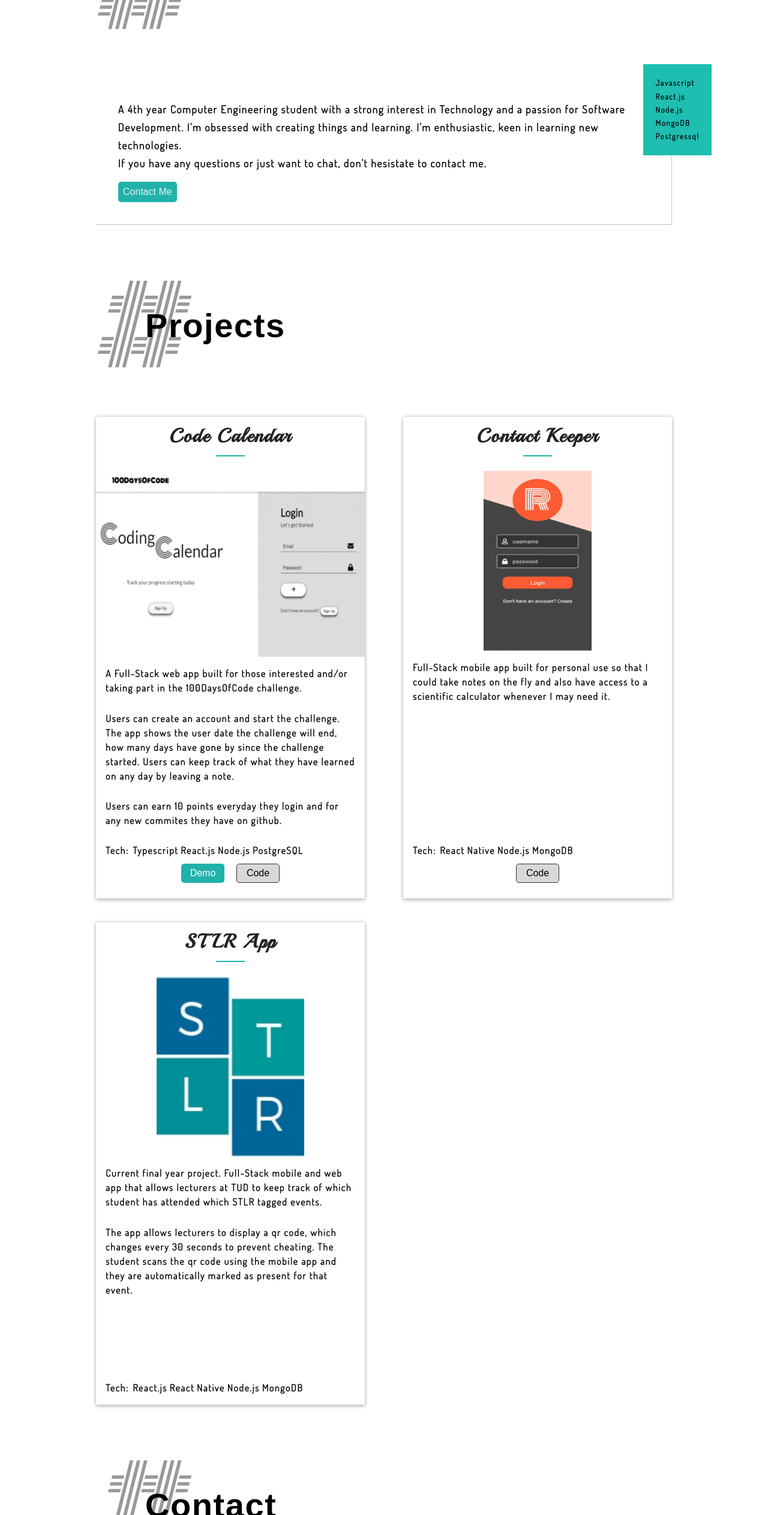
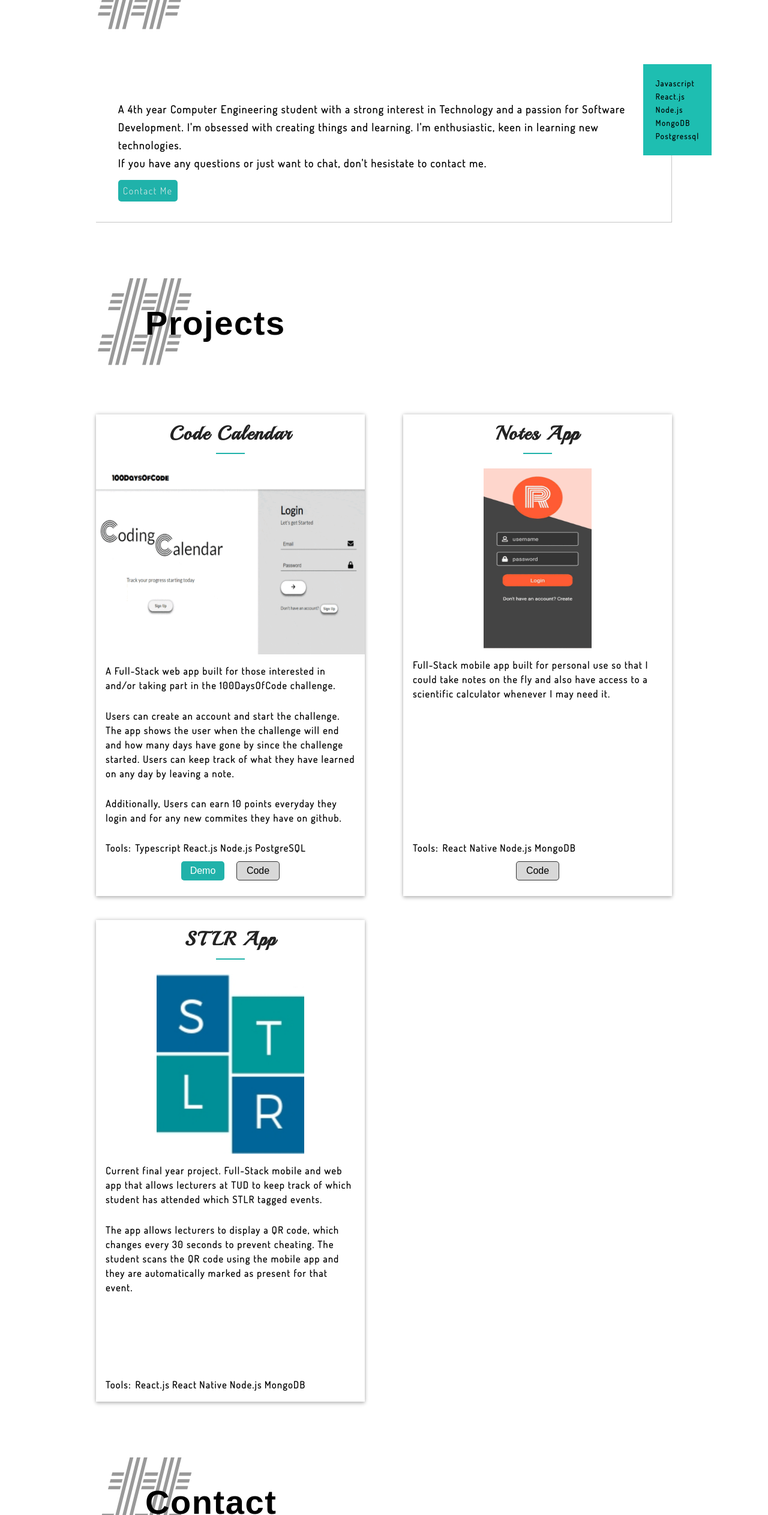
Before and after one commit to raducal/Portfolio, a React (Create React App) app: page / in a window 1280 px wide. Shown: the part 941-3467 px from the top of the page at 60% size. Built offline with nearby package versions, Linux system fonts and the light colour scheme.

Commit message:
clean-up

```diff
--- a/src/App.css
+++ b/src/App.css
@@ -71,6 +71,7 @@ li {
   background: lightseagreen;
   transition: all 0.3s ease-in;
   font-size: 1rem;
+  font-family: "Dosis", sans-serif;
 }
 
 .contactBtn:hover {
--- a/src/components/AboutSection/About.js
+++ b/src/components/AboutSection/About.js
@@ -1,5 +1,6 @@
 import React, { Fragment } from "react";
 import HeadingTitle from "../HeadingTitle";
+import { Link } from "react-scroll";
 
 const About = () => {
   return (
@@ -19,7 +20,18 @@ const About = () => {
             technologies. <br /> If you have any questions or just want to chat,
             don't hesistate to contact me.
           </p>
-          <button className="contactBtn">Contact Me</button>
+          {/* <button className="contactBtn">Contact Me</button> */}
+          <Link
+            className="contactBtn"
+            activeClass="active"
+            to="contact"
+            spy={true}
+            smooth={true}
+            offset={-50}
+            duration={700}
+          >
+            Contact Me
+          </Link>
         </div>
         <div className="about-me-skills">
           <p style={{ fontSize: "13px" }}>Javascript</p>
--- a/src/components/ProjectsSection/Projects.js
+++ b/src/components/ProjectsSection/Projects.js
@@ -19,27 +19,35 @@ const Projects = () => {
         <div className="projects">
           <SingleProject
             title="Code Calendar"
-            desc="A Full-Stack web app built for those interested and/or taking part in the 100DaysOfCode challenge. | Users can create an account and start the challenge. The app shows the user date the challenge will end, how many days have gone by since the challenge started. Users can keep track of what they have learned on any day by leaving a note. | Users can earn 10 points everyday they login and for any new commites they have on github."
+            desc="A Full-Stack web app built for those interested in and/or taking part in the 100DaysOfCode challenge. | Users can create an account and start the challenge. The app shows the user when the challenge will end and how many days have gone by since the challenge started. Users can keep track of what they have learned on any day by leaving a note. | Additionally, Users can earn 10 points everyday they login and for any new commites they have on github."
             tech="Typescript React.js Node.js PostgreSQL"
             projectImageSrc={coding}
             projectImageClass="project-img"
             active={false}
+            demoLink={"https://code-calendar.netlify.app/"}
+            codeLink={"https://github.com/raducostica/Typescript_Calendar"}
           />
           <SingleProject
-            title="Contact Keeper"
+            title="Notes App"
             desc="Full-Stack mobile app built for personal use so that I could take notes on the fly and also have access to a scientific calculator whenever I may need it."
             projectImageSrc={noteapp}
             projectImageClass="project-img-mobile"
             tech="React Native Node.js MongoDB"
             active={true}
+            demoLink={null}
+            codeLink={
+              "https://github.com/raducostica/React_Native_Notes_App_and_Scientific_Calc"
+            }
           />
           <SingleProject
             title="STLR App"
-            desc="Current final year project. Full-Stack mobile and web app that allows lecturers at TUD to keep track of which student has attended which STLR tagged events. | The app allows lecturers to display a qr code, which changes every 30 seconds to prevent cheating. The student scans the qr code using the mobile app and they are automatically marked as present for that event. "
+            desc="Current final year project. Full-Stack mobile and web app that allows lecturers at TUD to keep track of which student has attended which STLR tagged events. | The app allows lecturers to display a QR code, which changes every 30 seconds to prevent cheating. The student scans the QR code using the mobile app and they are automatically marked as present for that event. "
             projectImageSrc={stlr}
             projectImageClass="project-img-mobile project-img-stlr"
             tech="React.js React Native Node.js MongoDB"
             active={"none"}
+            demoLink={null}
+            codeLink={null}
           />
         </div>
       </div>
--- a/src/components/ProjectsSection/SingleProject.js
+++ b/src/components/ProjectsSection/SingleProject.js
@@ -7,6 +7,8 @@ const SingleProject = ({
   projectImageClass,
   tech,
   active,
+  demoLink,
+  codeLink,
 }) => {
   let para = desc.split("|");
 
@@ -16,7 +18,7 @@ const SingleProject = ({
     } else if (active === true) {
       return (
         <button className="btn">
-          <a href="#" className="btn-transparent">
+          <a href={codeLink} target="_blank" className="btn-transparent">
             Code
           </a>
         </button>
@@ -25,12 +27,12 @@ const SingleProject = ({
       return (
         <>
           <button className="btn">
-            <a href="#" className="btn-link">
+            <a href={demoLink} target="_blank" className="btn-link">
               Demo
             </a>
           </button>
           <button className="btn">
-            <a href="#" className="btn-transparent">
+            <a href={codeLink} target="_blank" className="btn-transparent">
               Code
             </a>
           </button>
@@ -65,7 +67,7 @@ const SingleProject = ({
           })}
         </div>
         <div className="project-tech">
-          <p style={{ color: "#000" }}>Tech: </p>
+          <p style={{ color: "#000" }}>Tools: </p>
           {tech.split(" ").map((t) => {
             return <span style={{ paddingRight: "0.25rem" }}>{t}</span>;
           })}
```
